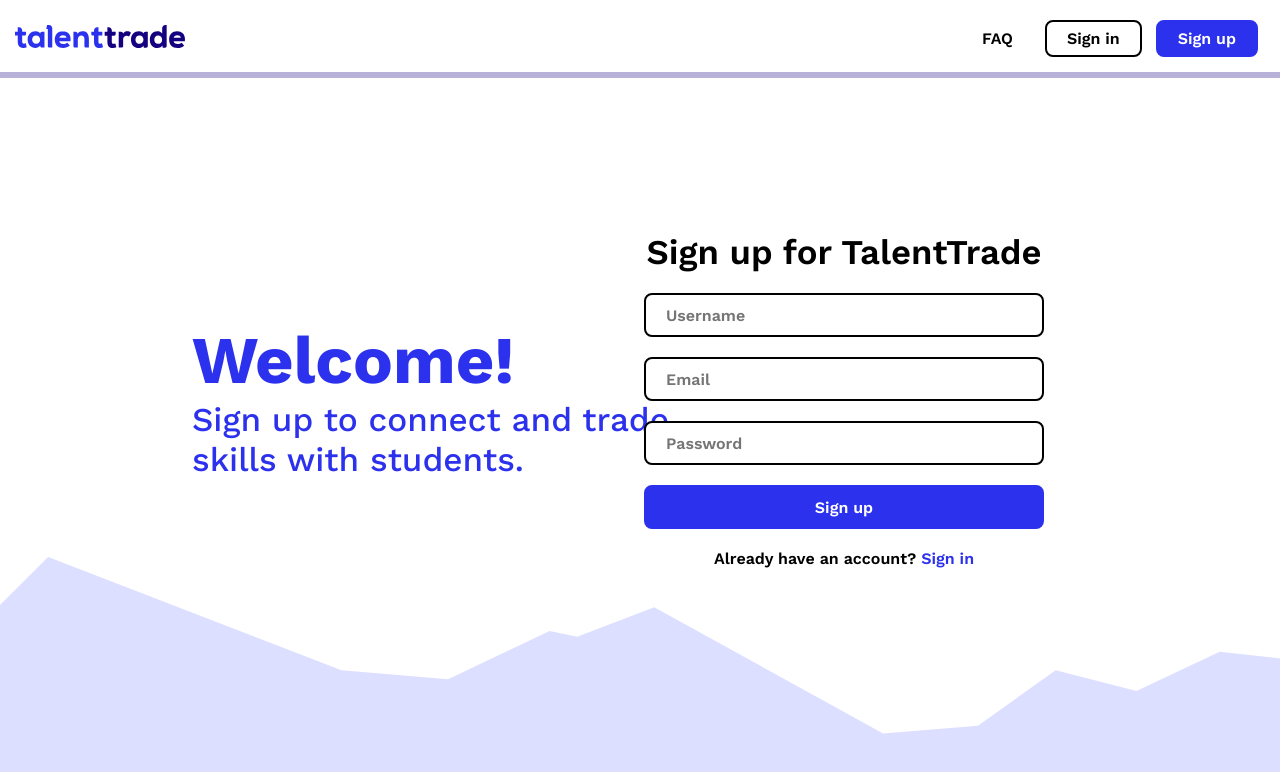
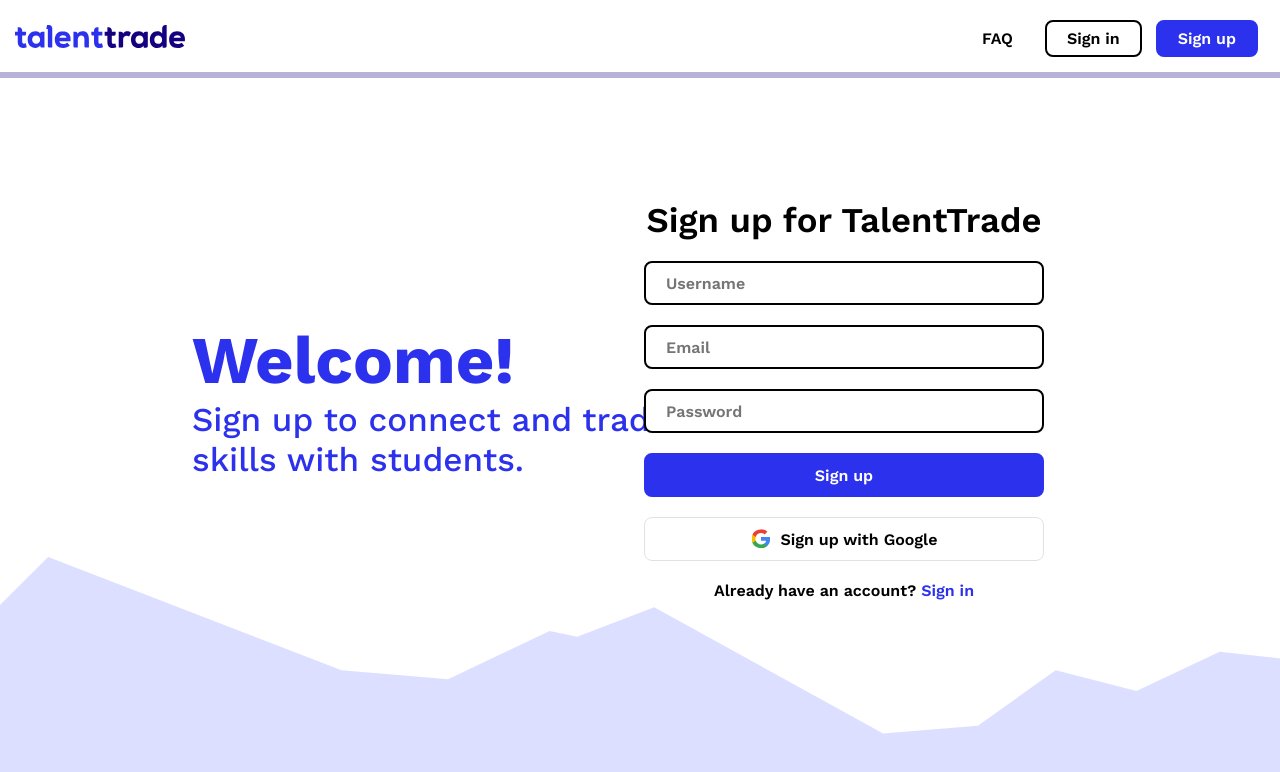
Before and after one commit to acm-projects/TalentTrade, a React (Create React App) app in the folder frontend/: page /signup in a window 1280 px wide. Shown: the top 772 px of the page. Built offline with nearby package versions, Linux system fonts and the light colour scheme; the HTML template or start-up script is replaced by a standard one; a web font is replaced by a local one.

Commit message:
Added Google option to signup page

```diff
--- a/frontend/src/components/Form/SignupForm.js
+++ b/frontend/src/components/Form/SignupForm.js
@@ -3,7 +3,7 @@
 import { firebaseConfig } from './firebaseauth';
 import { initializeApp } from 'firebase/app';
 import './SigninForm.css';
-import { getAuth, createUserWithEmailAndPassword } from 'firebase/auth';
+import { getAuth, createUserWithEmailAndPassword, signInWithPopup, GoogleAuthProvider } from 'firebase/auth';
 
 function SignupForm() {
     const navigate = useNavigate();
@@ -76,6 +76,23 @@
             });
     };
 
+    const handleGoogleSignIn = () => {
+        const app = initializeApp(firebaseConfig);
+        const auth = getAuth();
+        const provider = new GoogleAuthProvider();
+
+        signInWithPopup(auth, provider)
+            .then((result) => {
+                const user = result.user;
+                console.log("Google Sign-In successful:", user);
+                localStorage.setItem('loggedInUserId', user.uid);
+                navigate('/');
+            })
+            .catch((error) => {
+                console.error("Error with Google Sign-In:", error.message);
+            });
+    };
+
     return (
 
         <div className='container'>
@@ -96,6 +113,11 @@
             <div className="submit-container">
                 <div className="submit" onClick={handlebuttonclick}>Sign up</div>
             </div>
+            <div className="submit-container">
+                <div className="submit-google" onClick={handleGoogleSignIn}>
+                    <img src={"/images/google.svg"} class="google-icon" />Sign up with Google
+                </div>
+            </div>
             <div className="text">
                 <div className="redirect">
                     <span>Already have an account? <Link to="/signin" class="link">Sign in</Link></span>
```
